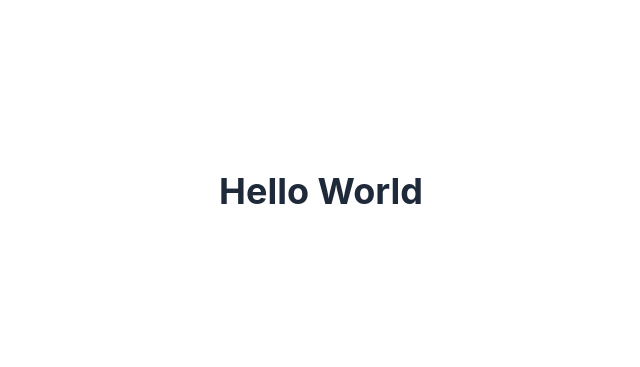
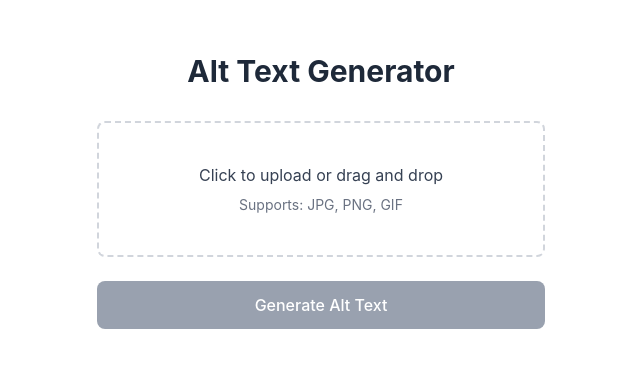
Before and after one commit to adriangohjw/alt-text-generator, a React (Vite) app in the folder packages/frontend/: page / in a window 1280 px wide. Shown: the part 209-576 px from the top of the page, without its empty margins (319-959 px from the left). Built offline with nearby package versions, Linux system fonts and the light colour scheme.

Commit message:
Add image upload and alt text generation components with API integration

```diff
--- a/packages/frontend/src/App.tsx
+++ b/packages/frontend/src/App.tsx
@@ -1,9 +1,79 @@
+import { useState } from "react";
+import ImageUpload from "./components/ImageUpload";
+import GenerateButton from "./components/GenerateButton";
+import AltTextDisplay from "./components/AltTextDisplay";
+import {
+  fileToBase64,
+  generateAltText as generateAltTextApi,
+} from "./utils/imageUtils";
+
 function App() {
+  const [image, setImage] = useState<File | null>(null);
+  const [imagePreview, setImagePreview] = useState<string | null>(null);
+  const [altText, setAltText] = useState<string | null>(null);
+  const [isGenerating, setIsGenerating] = useState(false);
+
+  const handleFileUpload = (file: File) => {
+    if (file.type.startsWith("image/")) {
+      setImage(file);
+      const reader = new FileReader();
+      reader.onload = () => {
+        setImagePreview(reader.result as string);
+      };
+      reader.readAsDataURL(file);
+      setAltText(null); // Clear any existing alt text
+    }
+  };
+
+  const handleRemoveImage = () => {
+    setImage(null);
+    setImagePreview(null);
+    setAltText(null);
+  };
+
+  const handleGenerateAltText = async () => {
+    if (!image) return;
+
+    try {
+      setIsGenerating(true);
+      setAltText("Generating alt text...");
+
+      const base64Image = await fileToBase64(image);
+      const generatedAltText = await generateAltTextApi(
+        base64Image,
+        image.type
+      );
+
+      setAltText(generatedAltText);
+    } catch (error) {
+      console.error("Error generating alt text:", error);
+      setAltText("Error generating alt text. Please try again.");
+    } finally {
+      setIsGenerating(false);
+    }
+  };
+
   return (
-    <div className="min-h-screen bg-white dark:bg-gray-900 flex items-center justify-center">
-      <h1 className="text-4xl font-bold text-gray-800 dark:text-white">
-        Hello World
+    <div className="min-h-screen bg-white dark:bg-gray-900 flex flex-col items-center justify-center p-4">
+      <h1 className="text-3xl font-bold text-gray-800 dark:text-white mb-8">
+        Alt Text Generator
       </h1>
+
+      <div className="w-full max-w-md space-y-6">
+        <ImageUpload
+          imagePreview={imagePreview}
+          onFileUpload={handleFileUpload}
+          onRemoveImage={handleRemoveImage}
+        />
+
+        <GenerateButton
+          hasImage={!!image}
+          isGenerating={isGenerating}
+          onGenerate={handleGenerateAltText}
+        />
+
+        <AltTextDisplay altText={altText} />
+      </div>
     </div>
   );
 }
--- /dev/null
+++ b/packages/frontend/src/components/AltTextDisplay.tsx
@@ -0,0 +1,18 @@
+interface AltTextDisplayProps {
+  altText: string | null;
+}
+
+const AltTextDisplay = ({ altText }: AltTextDisplayProps) => {
+  if (!altText) return null;
+
+  return (
+    <div className="border rounded-lg p-4 bg-white dark:bg-gray-800">
+      <h2 className="text-lg font-semibold text-gray-800 dark:text-white mb-2">
+        Generated Alt Text
+      </h2>
+      <p className="text-gray-700 dark:text-gray-300">{altText}</p>
+    </div>
+  );
+};
+
+export default AltTextDisplay;
--- /dev/null
+++ b/packages/frontend/src/components/GenerateButton.tsx
@@ -0,0 +1,29 @@
+interface GenerateButtonProps {
+  hasImage: boolean;
+  isGenerating: boolean;
+  onGenerate: () => void;
+}
+
+const GenerateButton = ({
+  hasImage,
+  isGenerating,
+  onGenerate,
+}: GenerateButtonProps) => {
+  return (
+    <button
+      disabled={!hasImage || isGenerating}
+      onClick={onGenerate}
+      className={`w-full py-3 rounded-lg font-medium text-white
+        ${
+          !hasImage || isGenerating
+            ? "bg-gray-400 cursor-not-allowed"
+            : "bg-blue-600 hover:bg-blue-700"
+        }
+        transition-colors duration-200`}
+    >
+      {isGenerating ? "Generating..." : "Generate Alt Text"}
+    </button>
+  );
+};
+
+export default GenerateButton;
--- /dev/null
+++ b/packages/frontend/src/components/ImageUpload.tsx
@@ -0,0 +1,90 @@
+import { useRef, DragEvent, ChangeEvent } from "react";
+
+interface ImageUploadProps {
+  imagePreview: string | null;
+  onFileUpload: (file: File) => void;
+  onRemoveImage: () => void;
+}
+
+const ImageUpload = ({
+  imagePreview,
+  onFileUpload,
+  onRemoveImage,
+}: ImageUploadProps) => {
+  const fileInputRef = useRef<HTMLInputElement>(null);
+
+  const handleDragOver = (e: DragEvent<HTMLDivElement>) => {
+    e.preventDefault();
+    e.stopPropagation();
+  };
+
+  const handleDrop = (e: DragEvent<HTMLDivElement>) => {
+    e.preventDefault();
+    e.stopPropagation();
+
+    if (e.dataTransfer.files && e.dataTransfer.files.length > 0) {
+      const file = e.dataTransfer.files[0];
+      onFileUpload(file);
+    }
+  };
+
+  const handleFileInputChange = (e: ChangeEvent<HTMLInputElement>) => {
+    if (e.target.files && e.target.files.length > 0) {
+      const file = e.target.files[0];
+      onFileUpload(file);
+    }
+  };
+
+  return (
+    <div
+      className={`border-2 border-dashed rounded-lg p-6 text-center cursor-pointer
+        ${
+          imagePreview
+            ? "border-green-500"
+            : "border-gray-300 hover:border-gray-400"
+        }
+        transition-colors duration-200`}
+      onDragOver={handleDragOver}
+      onDrop={handleDrop}
+      onClick={() => fileInputRef.current?.click()}
+    >
+      {imagePreview ? (
+        <div className="space-y-4">
+          <img
+            src={imagePreview}
+            alt="Preview"
+            className="max-h-64 mx-auto rounded-lg"
+          />
+          <button
+            type="button"
+            onClick={(e) => {
+              e.stopPropagation();
+              onRemoveImage();
+            }}
+            className="px-4 py-2 bg-red-500 text-white rounded hover:bg-red-600 transition-colors"
+          >
+            Remove Image
+          </button>
+        </div>
+      ) : (
+        <div className="py-4">
+          <p className="text-gray-700 dark:text-gray-300 mb-2">
+            Click to upload or drag and drop
+          </p>
+          <p className="text-sm text-gray-500 dark:text-gray-400">
+            Supports: JPG, PNG, GIF
+          </p>
+        </div>
+      )}
+      <input
+        ref={fileInputRef}
+        type="file"
+        accept="image/*"
+        className="hidden"
+        onChange={handleFileInputChange}
+      />
+    </div>
+  );
+};
+
+export default ImageUpload;
--- /dev/null
+++ b/packages/frontend/src/utils/imageUtils.ts
@@ -0,0 +1,45 @@
+/**
+ * Converts a file to a base64 string
+ * @param file The file to convert
+ * @returns A promise that resolves to a base64 string
+ */
+export const fileToBase64 = (file: File): Promise<string> => {
+  return new Promise((resolve, reject) => {
+    const reader = new FileReader();
+    reader.onload = () => {
+      const base64String = (reader.result as string).split(",")[1];
+      resolve(base64String);
+    };
+    reader.onerror = reject;
+    reader.readAsDataURL(file);
+  });
+};
+
+/**
+ * Generates alt text for an image
+ * @param imageData Base64 image data
+ * @param contentType MIME type of the image
+ * @returns A promise that resolves to the generated alt text
+ */
+export const generateAltText = async (
+  imageData: string,
+  contentType: string
+): Promise<string> => {
+  const response = await fetch("/api/generate-alt-text", {
+    method: "POST",
+    headers: {
+      "Content-Type": "application/json",
+    },
+    body: JSON.stringify({
+      imageData,
+      contentType,
+    }),
+  });
+
+  if (!response.ok) {
+    throw new Error(`API Error: ${response.statusText}`);
+  }
+
+  const data = await response.json();
+  return data.altText;
+};
--- a/packages/frontend/vite.config.ts
+++ b/packages/frontend/vite.config.ts
@@ -5,4 +5,13 @@ import tailwindcss from "@tailwindcss/vite";
 // https://vite.dev/config/
 export default defineConfig({
   plugins: [react(), tailwindcss()],
+  server: {
+    proxy: {
+      "/api/generate-alt-text": {
+        target: "http://localhost:8787", // Assuming the Cloudflare worker runs on this port locally
+        changeOrigin: true,
+        rewrite: (path) => path.replace(/^\/api\/generate-alt-text/, ""),
+      },
+    },
+  },
 });
```
Also changed, not shown: 1 other file (tests, documents, lock files or other folders).
